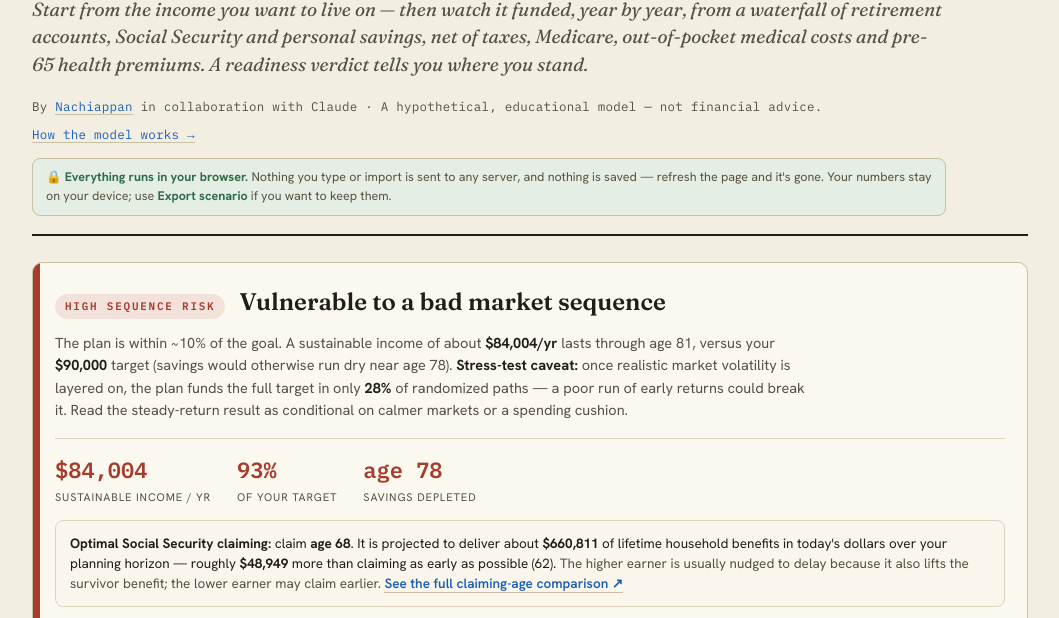
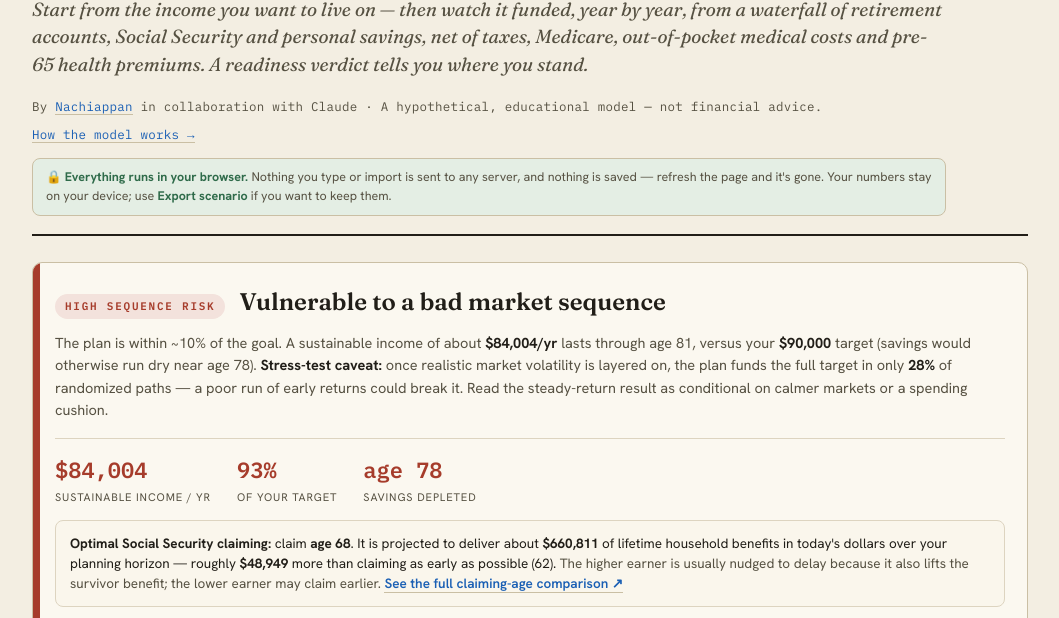
Before and after one commit to n-nachiappan/n-nachiappan.github.io, a website: page retirement_model.html in a window 1280 px wide. Shown: the part 138-756 px from the top of the page, without its empty margins (110-1169 px from the left). Drawn offline with nearby package versions, Linux system fonts and the light colour scheme.

Commit message:
verdict section aligned properly

```diff
--- a/retirement_model.html
+++ b/retirement_model.html
@@ -42,7 +42,7 @@ h1.title em{font-style:italic;font-weight:600;color:var(--green);}
 .v-badge{font-family:'IBM Plex Mono',monospace;font-size:11px;letter-spacing:.16em;text-transform:uppercase;padding:4px 10px;border-radius:20px;font-weight:600;}
 .green .v-badge{background:var(--greenbg);color:var(--green);} .yellow .v-badge{background:var(--yellowbg);color:var(--yellow);} .red .v-badge{background:var(--redbg);color:var(--red);}
 .v-title{font-family:'Fraunces',serif;font-size:24px;font-weight:600;}
-.v-body{margin-top:12px;color:var(--ink2);font-size:14.5px;max-width:760px;}
+.v-body{margin-top:12px;color:var(--ink2);font-size:14.5px;}
 .v-body b{color:var(--ink);}
 .v-jump{margin-top:18px;padding-top:14px;border-top:1px solid var(--rule);display:flex;align-items:center;gap:8px 14px;flex-wrap:wrap;font-size:13px;}
 .v-jump .lab{font-family:'IBM Plex Mono',monospace;font-size:10.5px;letter-spacing:.1em;text-transform:uppercase;color:var(--brass);}
```
